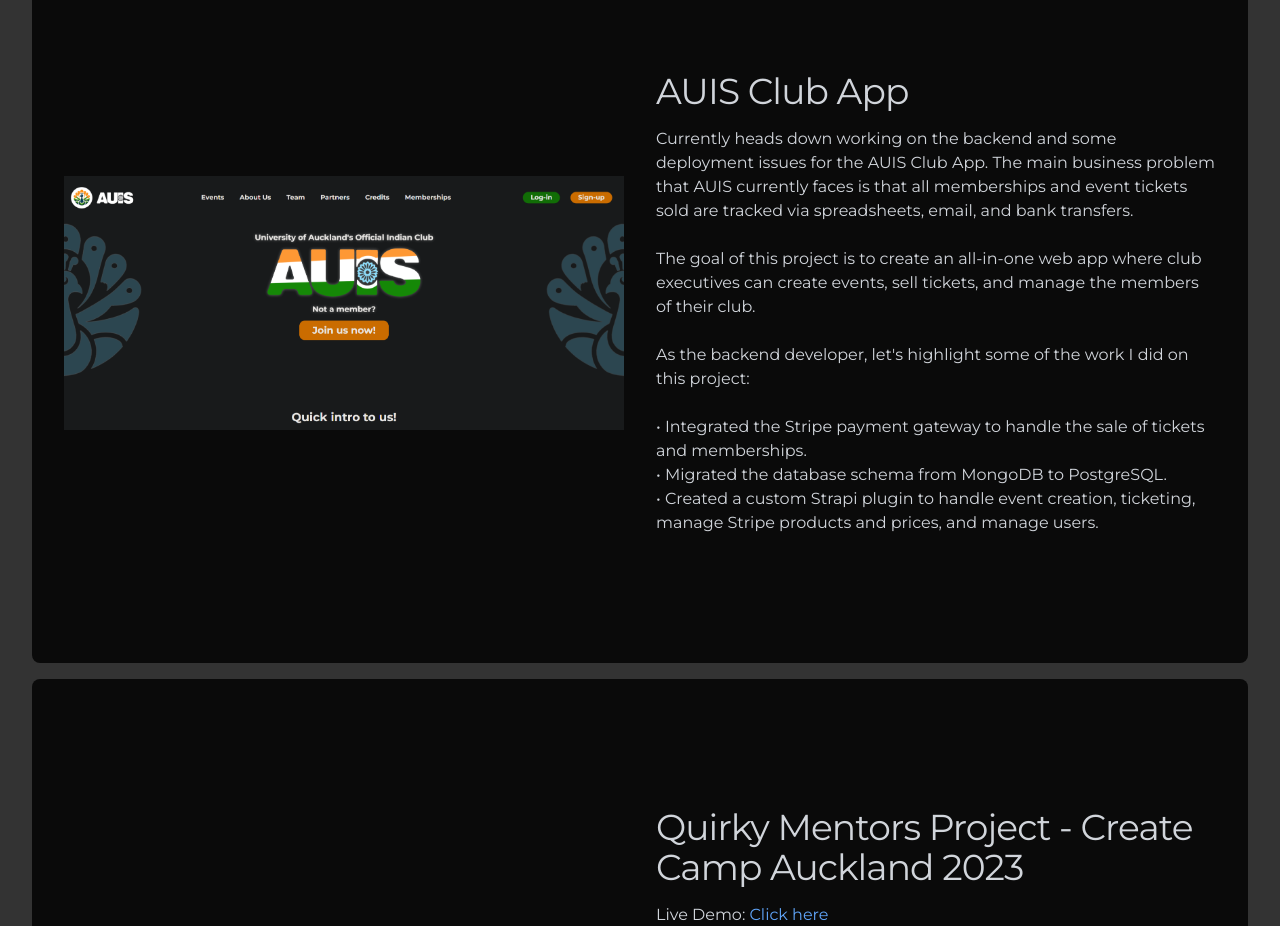
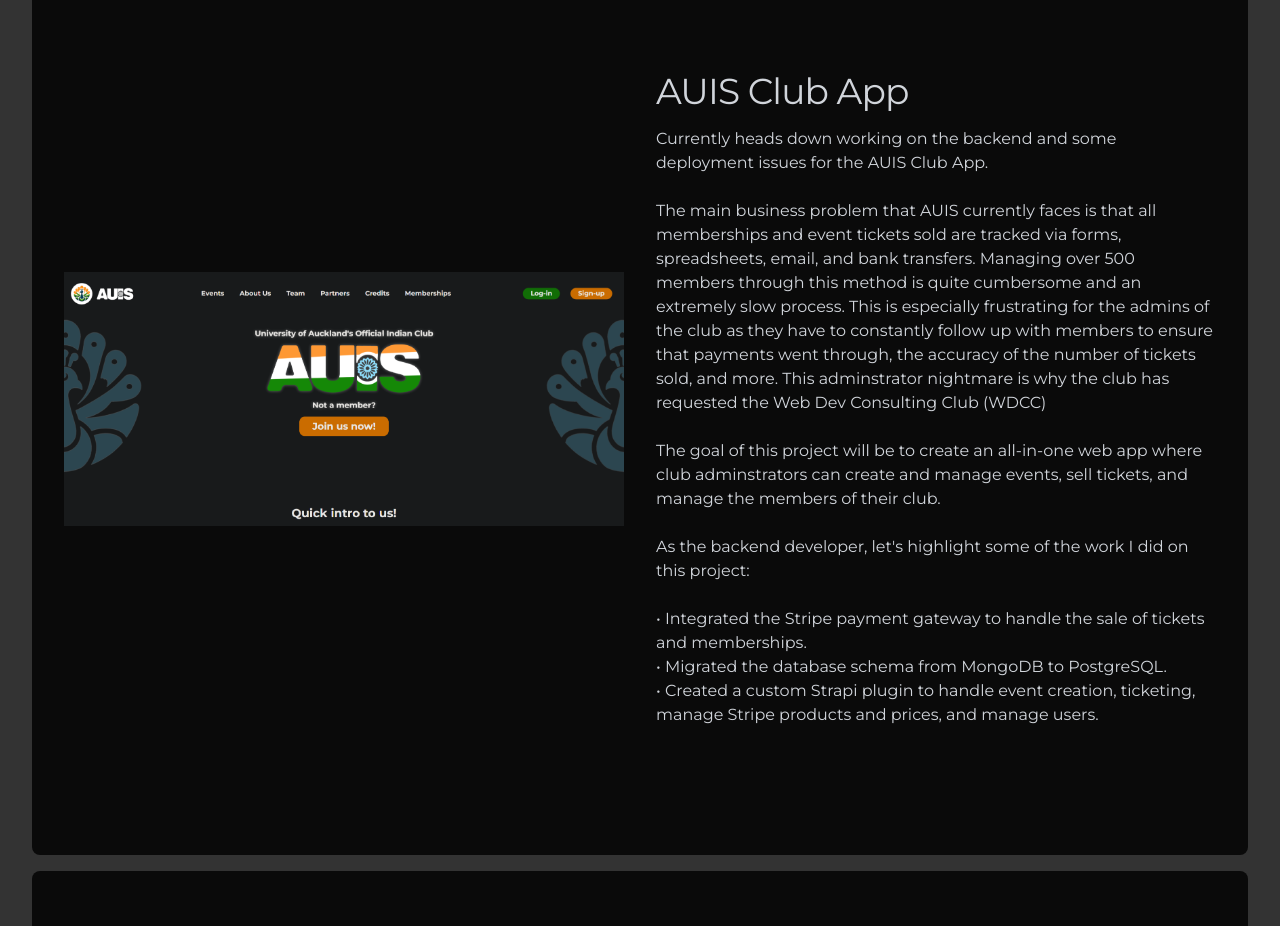
Before and after one commit to Ratchet7x5/Ratchet7x5.github.io, a React (Vite) app in the folder ratchet7x5.github.io/: page / in a window 1280 px wide. Shown: the part 900-1826 px from the top of the page. Built offline with nearby package versions, Linux system fonts and the light colour scheme; the HTML template or start-up script is replaced by a standard one.

Commit message:
improve AUIS description

```diff
--- a/ratchet7x5.github.io/src/App.jsx
+++ b/ratchet7x5.github.io/src/App.jsx
@@ -51,14 +51,23 @@
             <br />
             <br />*/}
             Currently heads down working on the backend and some deployment
-            issues for the AUIS Club App. The main business problem that AUIS
-            currently faces is that all memberships and event tickets sold are
-            tracked via spreadsheets, email, and bank transfers.
+            issues for the AUIS Club App.
             <br />
             <br />
-            The goal of this project is to create an all-in-one web app where
-            club executives can create events, sell tickets, and manage the
-            members of their club.
+            The main business problem that AUIS currently faces is that all
+            memberships and event tickets sold are tracked via forms,
+            spreadsheets, email, and bank transfers. Managing over 500 members
+            through this method is quite cumbersome and an extremely slow
+            process. This is especially frustrating for the admins of the club
+            as they have to constantly follow up with members to ensure that
+            payments went through, the accuracy of the number of tickets sold,
+            and more. This adminstrator nightmare is why the club has requested
+            the Web Dev Consulting Club (WDCC)
+            <br />
+            <br />
+            The goal of this project will be to create an all-in-one web app
+            where club adminstrators can create and manage events, sell tickets,
+            and manage the members of their club.
             <br />
             <br />
             As the backend developer, let's highlight some of the work I did on
```
